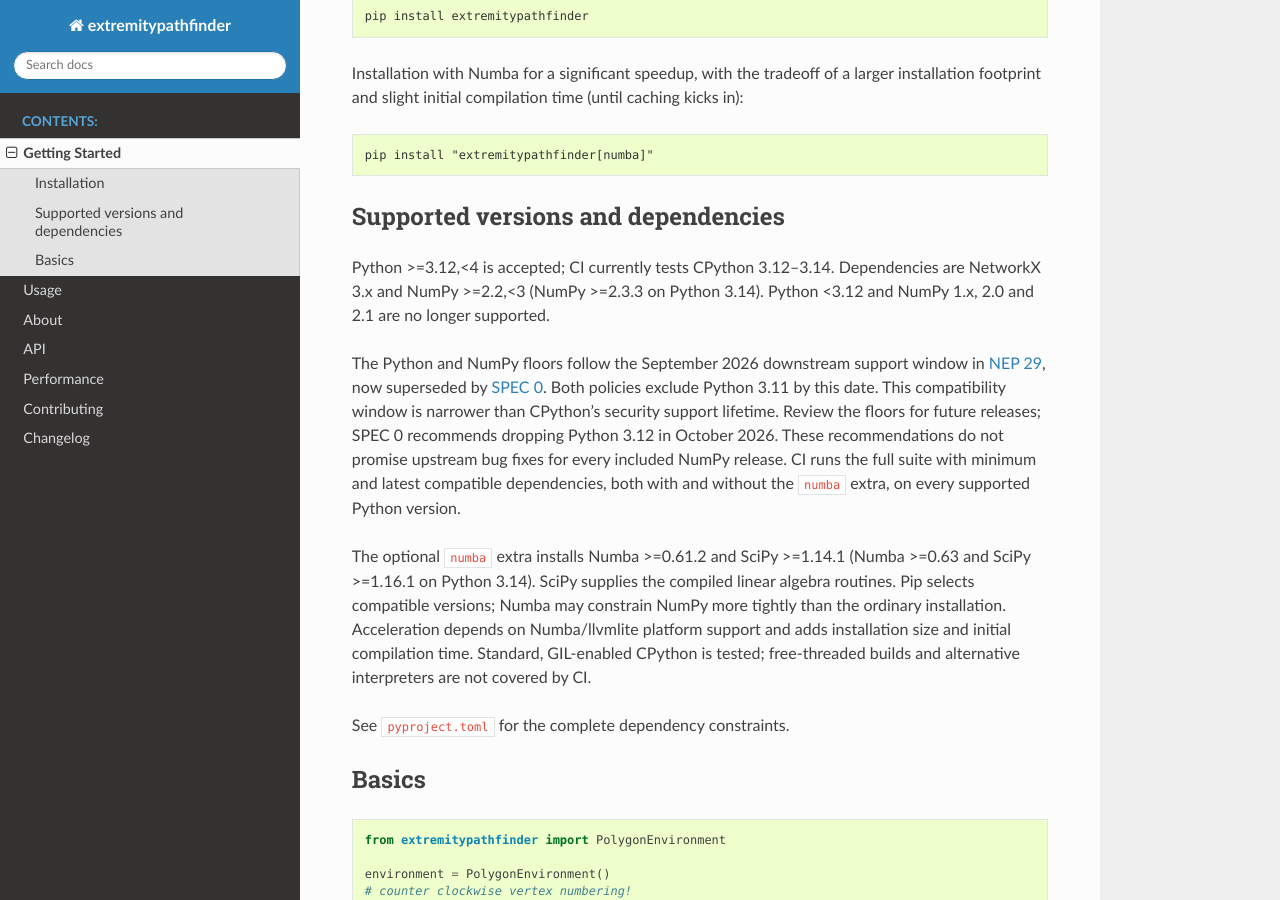
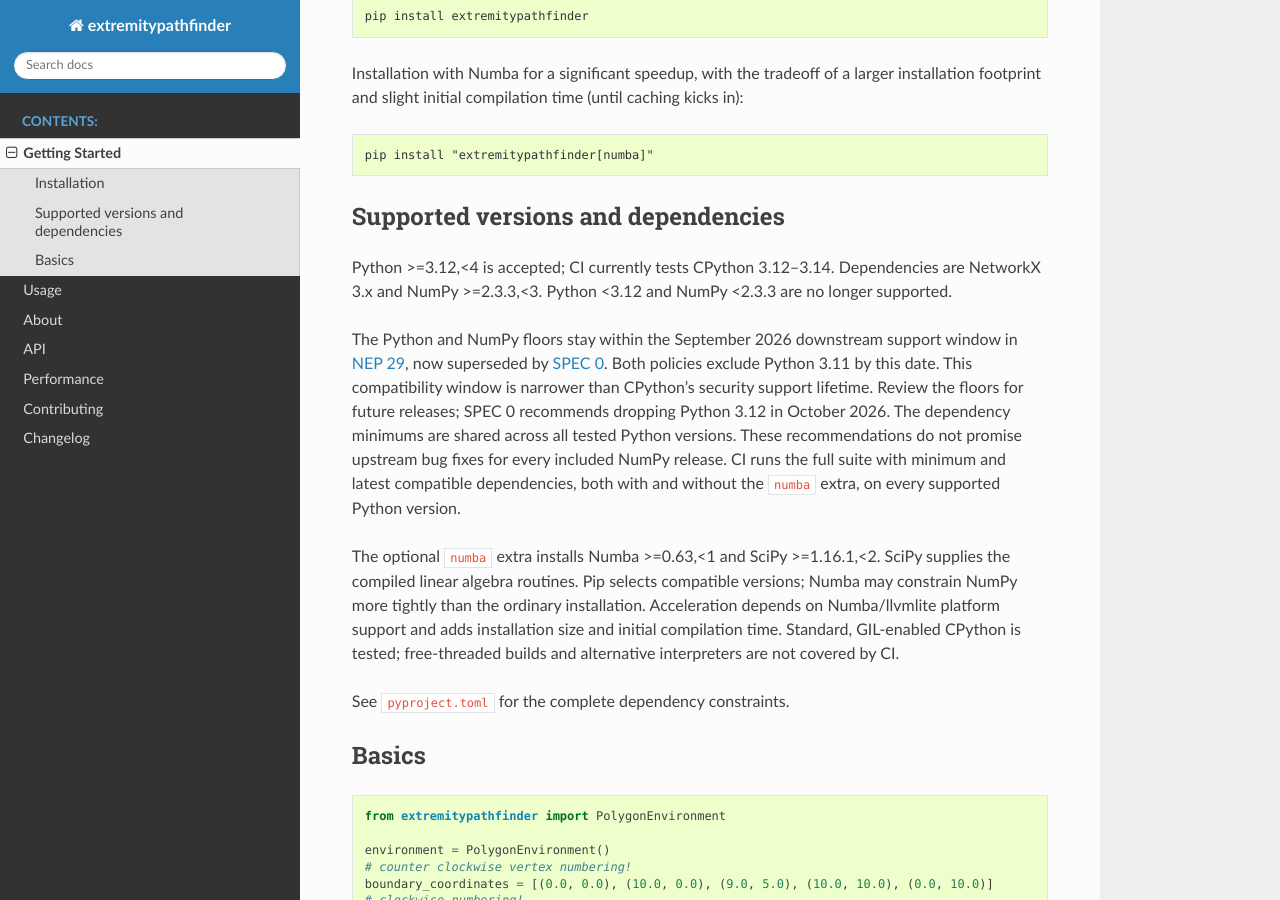
Before and after one commit to jannikmi/extremitypathfinder, a Sphinx documentation site: the page built from docs/0_getting_started.rst, in a window 1280 px wide and 900 px high, scrolled down 269 px. Built offline with Sphinx 7.4.7 and the Read the Docs theme 3.1.0, drawn with Linux system fonts in a browser that asks for light colours.

Commit message:
Simplify numerical dependency constraints across Python versions

```diff
--- a/CHANGELOG.rst
+++ b/CHANGELOG.rst
@@ -5,8 +5,8 @@
 Unreleased
 ----------
 
-- Support CPython 3.12–3.14 and NumPy 2.2+ (2.3.3+ on Python 3.14).
-- Drop Python <3.12 and NumPy <2.2 (the NEP 29 window).
+- Support CPython 3.12–3.14 and NumPy 2.3.3+.
+- Drop Python <3.12 and NumPy <2.3.3; use shared dependency floors across Python versions.
 - Test minimum and latest dependencies with and without Numba in isolated
   wheel installations; update Numba and SciPy version constraints.
 
--- a/docs/0_getting_started.rst
+++ b/docs/0_getting_started.rst
@@ -28,23 +28,23 @@
 -----------------------------------
 
 Python >=3.12,<4 is accepted; CI currently tests CPython 3.12–3.14.
-Dependencies are NetworkX 3.x and NumPy >=2.2,<3
-(NumPy >=2.3.3 on Python 3.14). Python <3.12 and NumPy 1.x, 2.0 and 2.1
-are no longer supported.
+Dependencies are NetworkX 3.x and NumPy >=2.3.3,<3.
+Python <3.12 and NumPy <2.3.3 are no longer supported.
 
-The Python and NumPy floors follow the September 2026 downstream support
+The Python and NumPy floors stay within the September 2026 downstream support
 window in `NEP 29 <https://numpy.org/neps/nep-0029-deprecation_policy>`__,
 now superseded by `SPEC 0 <https://scientific-python.org/specs/spec-0000/>`__.
 Both policies exclude Python 3.11 by this date. This compatibility window is
 narrower than CPython's security support lifetime. Review the floors for future
 releases; SPEC 0 recommends dropping Python 3.12 in October 2026.
+The dependency minimums are shared across all tested Python versions.
 These recommendations do not promise upstream bug fixes for every included
 NumPy release.
 CI runs the full suite with minimum and latest compatible dependencies,
 both with and without the ``numba`` extra, on every supported Python version.
 
-The optional ``numba`` extra installs Numba >=0.61.2 and SciPy >=1.14.1
-(Numba >=0.63 and SciPy >=1.16.1 on Python 3.14). SciPy supplies the compiled
+The optional ``numba`` extra installs Numba >=0.63,<1 and SciPy >=1.16.1,<2.
+SciPy supplies the compiled
 linear algebra routines. Pip selects compatible versions; Numba may constrain
 NumPy more tightly than the ordinary installation.
 Acceleration depends on Numba/llvmlite platform support and adds installation
```
Also changed, not shown: README.rst (+6 -6 lines), pyproject.toml (+6 -18 lines), 1 other file.
